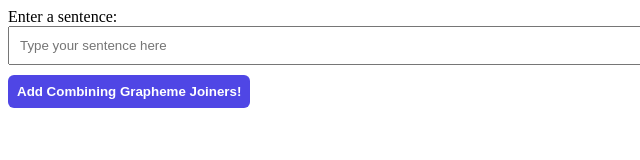
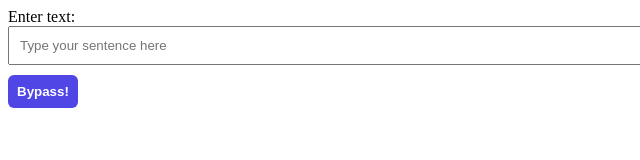
Before and after one commit to awesome568/text-bypasser, a plain HTML site: page index.html in a window 1280 px wide. Shown: the whole page, without its empty margins (0-640 px from the left). Drawn offline with Linux system fonts and the light colour scheme.

Commit message:
Update index.html

```diff
--- a/index.html
+++ b/index.html
@@ -3,7 +3,7 @@
 <head>
   <meta charset="UTF-8">
   <meta name="viewport" content="width=device-width, initial-scale=1.0">
-  <title>Combining Grapheme Joiner App</title>
+  <title>awesometextbypasser</title>
   <style>
     input {
       width: 100%;
@@ -53,10 +53,10 @@
 </head>
 <body>
 
-  <label for="inputSentence">Enter a sentence:</label>
+  <label for="inputSentence">Enter text:</label>
   <input type="text" id="inputSentence" placeholder="Type your sentence here">
 
-  <button class="remove-button" onclick="addGraphemeJoiners()">Add Combining Grapheme Joiners!</button>
+  <button class="remove-button" onclick="addGraphemeJoiners()">Bypass!</button>
   <button id="copyButton" onclick="copyToClipboard()" style="display: none;">Copy to Clipboard</button>
 
   <p id="outputSentence"></p>
```
